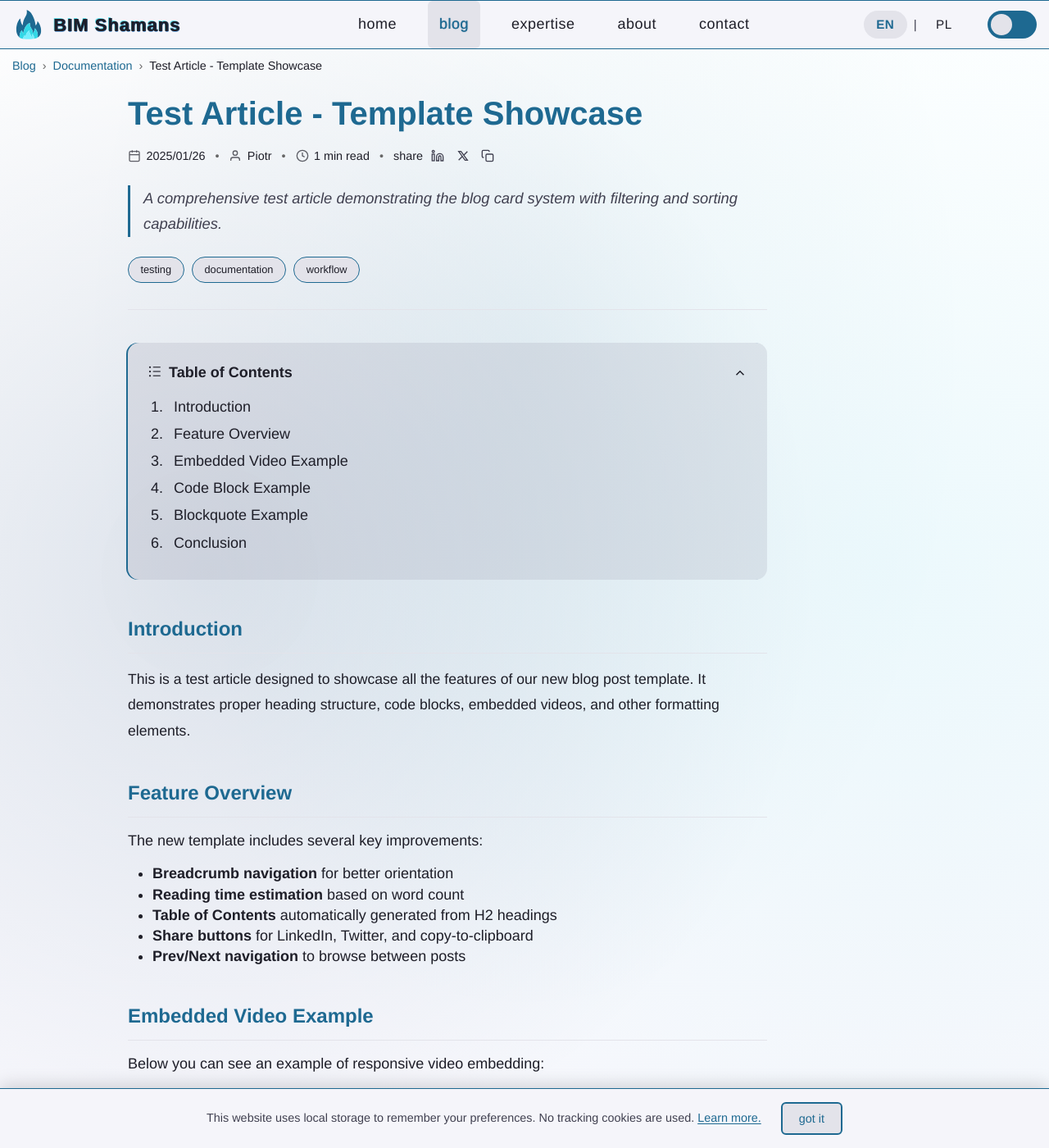
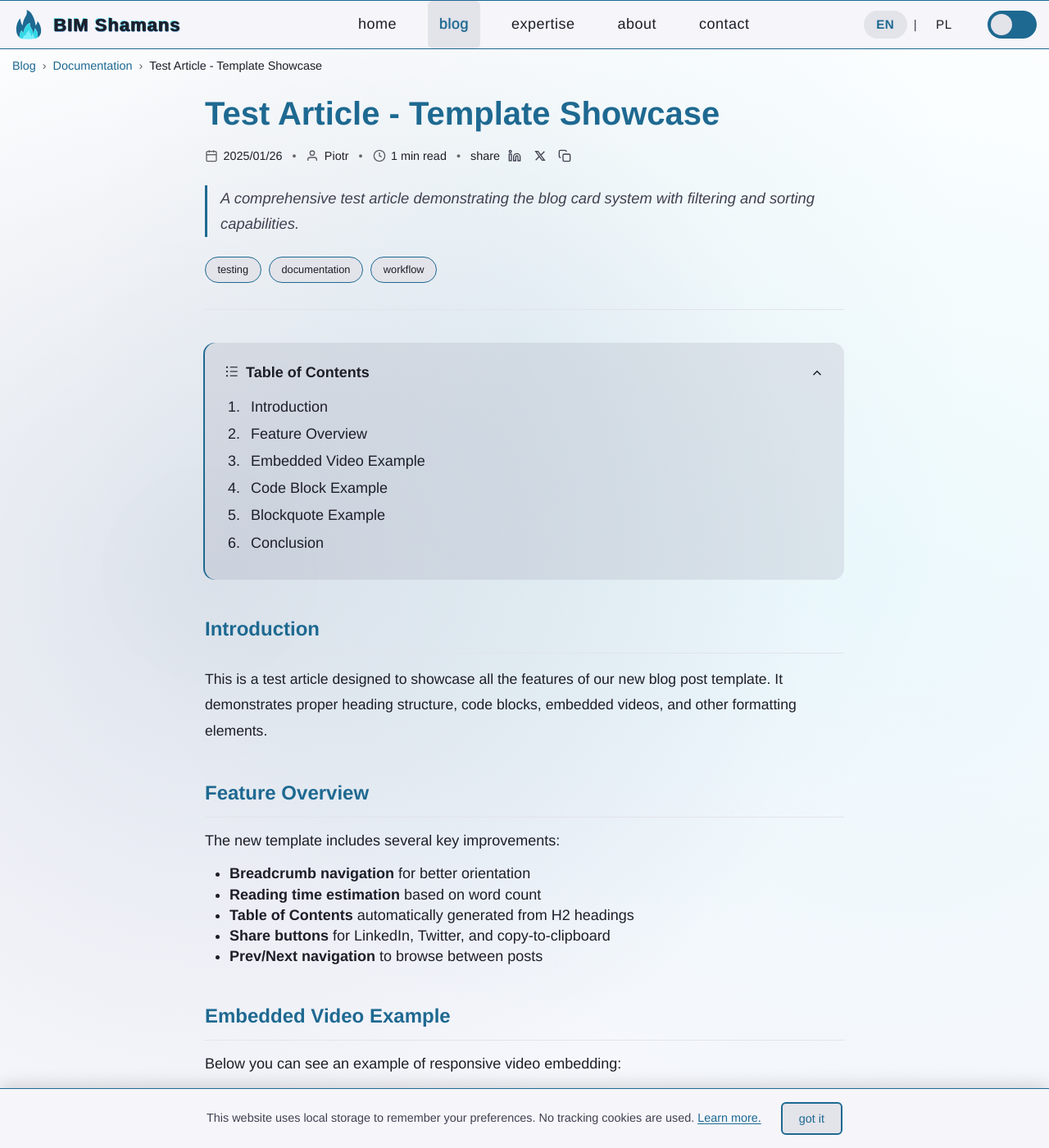
Before and after one commit to W7k-J/BimShamans, a Jekyll site: the page built from _posts/en/2025-01-26-test.md, in a window 1280 px wide and 1400 px high. Shown: the whole window at 82% size. Built offline with Jekyll 4.4.1, drawn with Linux system fonts in a browser that asks for light colours; some web fonts are replaced; grey boxes are pictures that could not be loaded.

```diff
--- a/_sass/_post.scss
+++ b/_sass/_post.scss
@@ -533,11 +533,12 @@
   .post__layout {
     grid-template-columns: 1fr;
     gap: 1.5rem;
-    justify-items: center;
+    max-width: 780px;
+    margin: 0 auto;
   }
 
   .post__main {
-    margin: 0 auto;
+    width: 100%;
   }
 
   .post__sidebar-placeholder {
```
